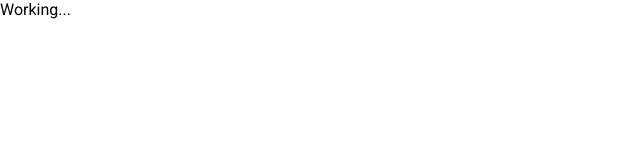
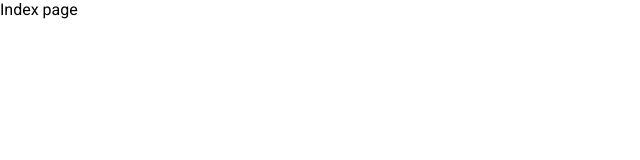
Before and after one commit to AlekseyG1995/demo-social, a React (Create React App) app in the folder client/: page / in a window 1280 px wide. Shown: the top 160 px of the page, without its empty margins (0-640 px from the left). Built offline with nearby package versions, Linux system fonts and the light colour scheme.

Commit message:
Added basic router

```diff
--- a/client/src/index.js
+++ b/client/src/index.js
@@ -1,11 +1,27 @@
 import React from 'react';
 import ReactDOM from 'react-dom/client';
+import {
+  BrowserRouter,
+  Routes,
+  Route,
+} from "react-router-dom";
 import './index.css';
-import App from './App';
+import AccountPage from './pages/Account';
+import ErrorPage from './pages/Error';
+import IndexPage from './pages/Index';
+import PeoplePage from './pages/People';
+// import App from './App';
 
 const root = ReactDOM.createRoot(document.getElementById('root'));
 root.render(
   <React.StrictMode>
-    <App />
+    <BrowserRouter>
+      <Routes>
+        <Route path="*" element={<ErrorPage />} />
+        <Route path="/" element={<IndexPage />} />
+        <Route path="/account" element={<AccountPage />} />
+        <Route path="/people" element={<PeoplePage />} />
+      </Routes>
+    </BrowserRouter>
   </React.StrictMode>
 );
--- /dev/null
+++ b/client/src/pages/Account.jsx
@@ -0,0 +1,12 @@
+import React from 'react';
+
+const Account = () => {
+  return (
+    <div>
+      Account page
+    </div>
+  );
+};
+
+
+export default Account;
--- /dev/null
+++ b/client/src/pages/Error.jsx
@@ -0,0 +1,12 @@
+import React from 'react';
+
+const Error = () => {
+  return (
+    <div>
+      Error page
+    </div>
+  );
+};
+
+
+export default Error;
--- /dev/null
+++ b/client/src/pages/Index.jsx
@@ -0,0 +1,12 @@
+import React from 'react';
+
+const Index = () => {
+  return (
+    <div>
+      Index page
+    </div>
+  );
+};
+
+
+export default Index;
--- /dev/null
+++ b/client/src/pages/People.jsx
@@ -0,0 +1,12 @@
+import React from 'react';
+
+const People = () => {
+  return (
+    <div>
+      People page
+    </div>
+  );
+};
+
+
+export default People;
```
